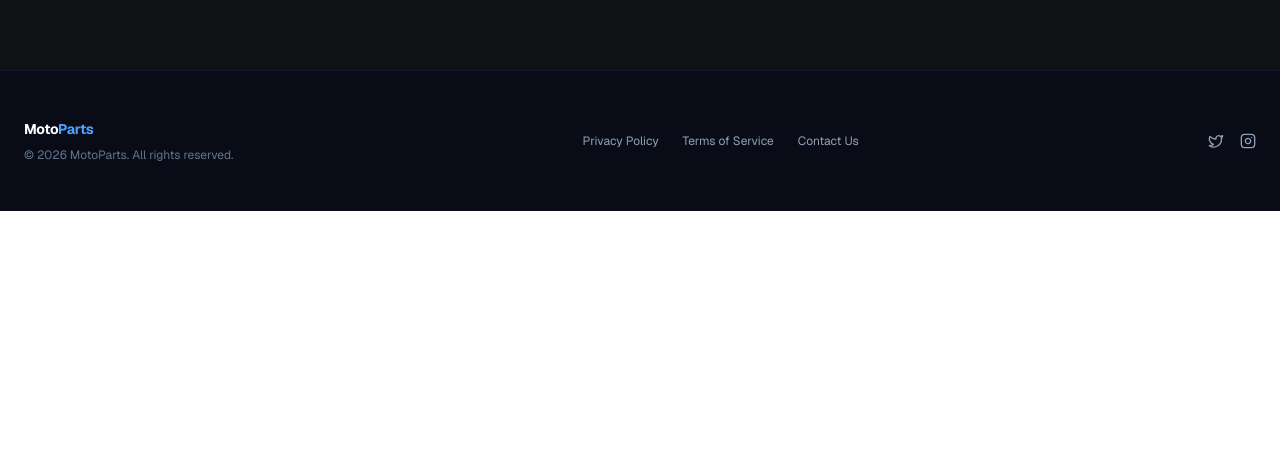
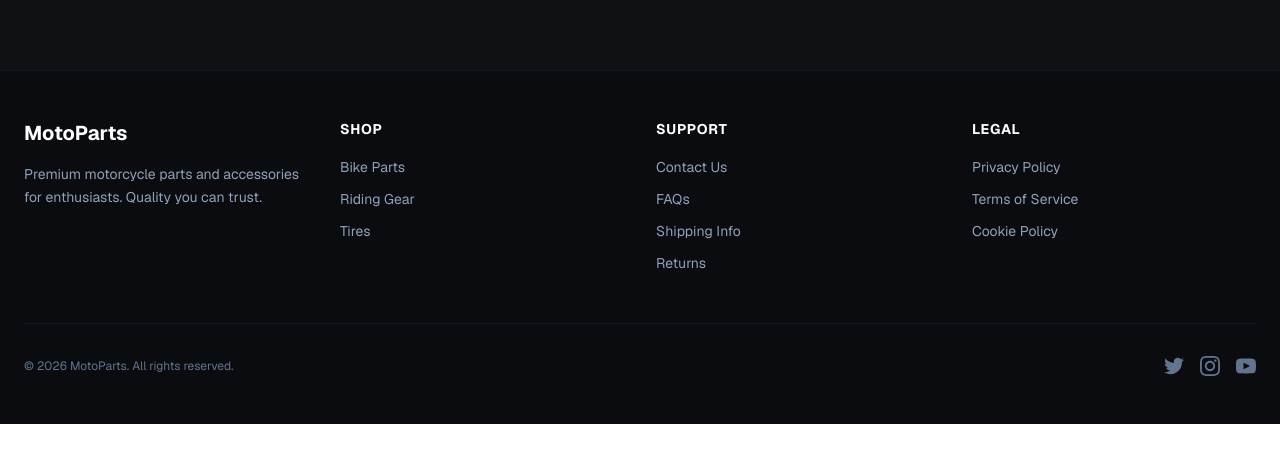
Before and after one commit to Heroicspirit/Frontendmotoparts, a Next.js app: page / in a window 1280 px wide. Shown: the part 1842-2304 px from the top of the page. Before the commit the page ends 2133 px from the top, so only its background shows below. Built offline with nearby package versions, Linux system fonts and the light colour scheme; no server answers.

Commit message:
Add Footer component to various layouts and adjust structure for consistency

```diff
--- a/app/(auth)/layout.tsx
+++ b/app/(auth)/layout.tsx
@@ -1,4 +1,5 @@
 import Image from "next/image";
+import Footer from "../(public)/_components/Footer";
 
 export default function AuthLayout({
   children,
@@ -6,8 +7,8 @@ export default function AuthLayout({
   children: React.ReactNode;
 }) {
   return (
-    <section className="h-screen w-full flex overflow-hidden bg-[#121620] antialiased selection:bg-purple-600 selection:text-white">
-      <div className="h-full w-full grid grid-cols-1 md:grid-cols-2">
+    <section className="min-h-screen w-full flex flex-col overflow-hidden bg-[#121620] antialiased selection:bg-purple-600 selection:text-white">
+      <div className="flex-1 w-full grid grid-cols-1 md:grid-cols-2">
 
         <div className="relative hidden md:block h-full w-full bg-[#0a0c10]">
           <div className="absolute inset-0 bg-gradient-to-tr from-purple-500/10 via-transparent to-transparent z-10 pointer-events-none" />
@@ -25,6 +26,7 @@ export default function AuthLayout({
         </div>
 
       </div>
+      <Footer />
     </section>
   );
 }
--- a/app/(public)/layout.tsx
+++ b/app/(public)/layout.tsx
@@ -1,10 +1,11 @@
 import React from "react";
 import Link from "next/link";
-import { Search, ShoppingCart, Twitter, Instagram } from "lucide-react";
+import { Search, ShoppingCart } from "lucide-react";
+import Footer from "./_components/Footer";
 
 export default function PublicLayout({ children }: { children: React.ReactNode }) {
   return (
-    <div className="min-h-screen bg-[#0f1115] text-[#f1f5f9] font-sans antialiased selection:bg-blue-500 selection:text-white">
+    <div className="min-h-screen bg-[#0f1115] text-[#f1f5f9] font-sans antialiased selection:bg-blue-500 selection:text-white flex flex-col">
 
       <header className="sticky top-0 z-50 border-b border-slate-800/80 bg-[#0f1115]/90 backdrop-blur-md px-6 py-4">
         <div className="max-w-7xl mx-auto flex items-center justify-between gap-4">
@@ -53,29 +54,11 @@ export default function PublicLayout({ children }: { children: React.ReactNode }
         </div>
       </header>
 
-      {children}
+      <div className="flex-1">
+        {children}
+      </div>
 
-      <footer className="border-t border-slate-900 bg-slate-950/40 px-6 py-12 text-xs text-slate-500">
-        <div className="max-w-7xl mx-auto flex flex-col sm:flex-row items-center justify-between gap-6">
-          <div className="space-y-2 text-center sm:text-left">
-            <div className="text-sm font-bold text-white tracking-tight">
-              Moto<span className="text-blue-400">Parts</span>
-            </div>
-            <p>© 2026 MotoParts. All rights reserved.</p>
-          </div>
-
-          <div className="flex items-center gap-6 text-slate-400">
-            <a href="#" className="hover:text-white transition">Privacy Policy</a>
-            <a href="#" className="hover:text-white transition">Terms of Service</a>
-            <a href="#" className="hover:text-white transition">Contact Us</a>
-          </div>
-
-          <div className="flex items-center gap-4 text-slate-400">
-            <a href="#" className="hover:text-white transition"><Twitter className="w-4 h-4" /></a>
-            <a href="#" className="hover:text-white transition"><Instagram className="w-4 h-4" /></a>
-          </div>
-        </div>
-      </footer>
+      <Footer />
     </div>
   );
 }
--- a/app/admin/layout.tsx
+++ b/app/admin/layout.tsx
@@ -3,6 +3,7 @@
 import { ReactNode } from "react";
 import { useAuth } from "@/context/AuthContext";
 import { useRouter } from "next/navigation";
+import Footer from "../(public)/_components/Footer";
 
 export default function AdminLayout({ children }: { children: ReactNode }) {
   const { isAuthenticated, user, loading, logout } = useAuth();
@@ -22,7 +23,7 @@ export default function AdminLayout({ children }: { children: ReactNode }) {
   }
 
   return (
-    <div className="min-h-screen bg-gray-50">
+    <div className="min-h-screen bg-gray-50 flex flex-col">
       <nav className="bg-white shadow-sm border-b">
         <div className="max-w-7xl mx-auto px-4 sm:px-6 lg:px-8">
           <div className="flex justify-between h-16">
@@ -46,9 +47,10 @@ export default function AdminLayout({ children }: { children: ReactNode }) {
           </div>
         </div>
       </nav>
-      <main className="max-w-7xl mx-auto px-4 sm:px-6 lg:px-8 py-8">
+      <main className="flex-1 max-w-7xl mx-auto px-4 sm:px-6 lg:px-8 py-8">
         {children}
       </main>
+      <Footer />
     </div>
   );
 }
--- a/app/user/bikeparts/[id]/page.tsx
+++ b/app/user/bikeparts/[id]/page.tsx
@@ -5,7 +5,6 @@ import { Star, ShoppingCart, ShoppingBag, ArrowLeft, Heart, ArrowRight } from "l
 import Link from "next/link";
 import { useParams, useRouter } from "next/navigation";
 import Header from "../../_components/Header";
-import Footer from "../../../(public)/_components/Footer";
 import { useCart } from "@/context/CartContext";
 import { getProductById, getProductsByCategory } from "@/lib/api/products";
 
@@ -309,7 +308,6 @@ export default function ProductDetailPage() {
         )}
 
       </div>
-      <Footer />
       </main>
     </div>
   );
--- a/app/user/cart/page.tsx
+++ b/app/user/cart/page.tsx
@@ -120,17 +120,6 @@ export default function CartPage() {
           )}
         </div>
       </main>
-
-      <footer className="border-t border-slate-900 bg-slate-950/40 px-6 py-12 text-xs text-slate-500">
-        <div className="max-w-7xl mx-auto flex flex-col sm:flex-row items-center justify-between gap-6">
-          <div className="space-y-2 text-center sm:text-left">
-            <div className="text-sm font-bold text-white tracking-tight">
-              Moto<span className="text-blue-400">Parts</span>
-            </div>
-            <p>© 2026 MotoParts. All rights reserved.</p>
-          </div>
-        </div>
-      </footer>
     </div>
   );
 }
--- a/app/user/layout.tsx
+++ b/app/user/layout.tsx
@@ -3,13 +3,15 @@
 import { Home, Settings, ShoppingCart, ShieldAlert, LogOut, PackageSearch } from "lucide-react";
 import Link from "next/link";
 import { usePathname } from "next/navigation";
+import Footer from "../(public)/_components/Footer";
 
 export default function UserLayout({ children }: { children: React.ReactNode }) {
   const pathname = usePathname();
 
   return (
-    <div>
+    <div className="min-h-screen bg-[#0f1115] flex flex-col">
       {children}
+      <Footer />
     </div>
   );
 }
```
